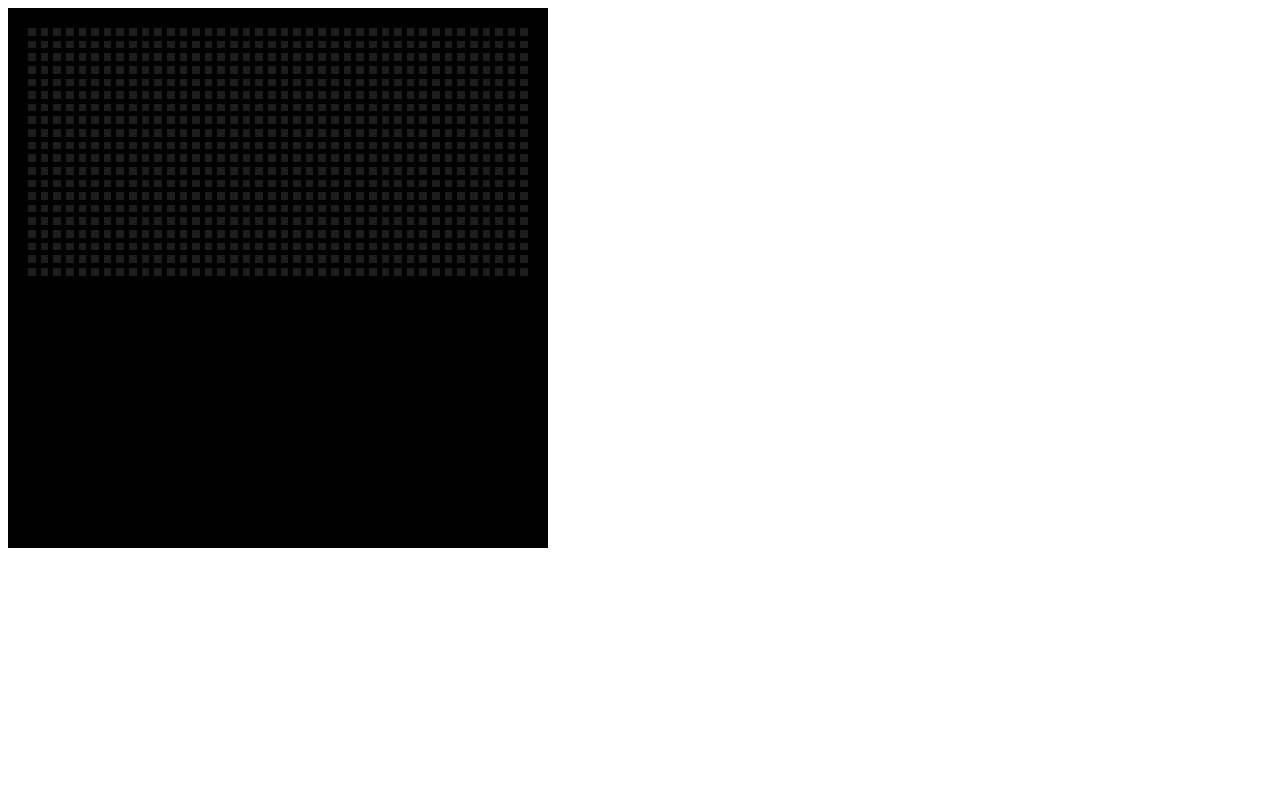
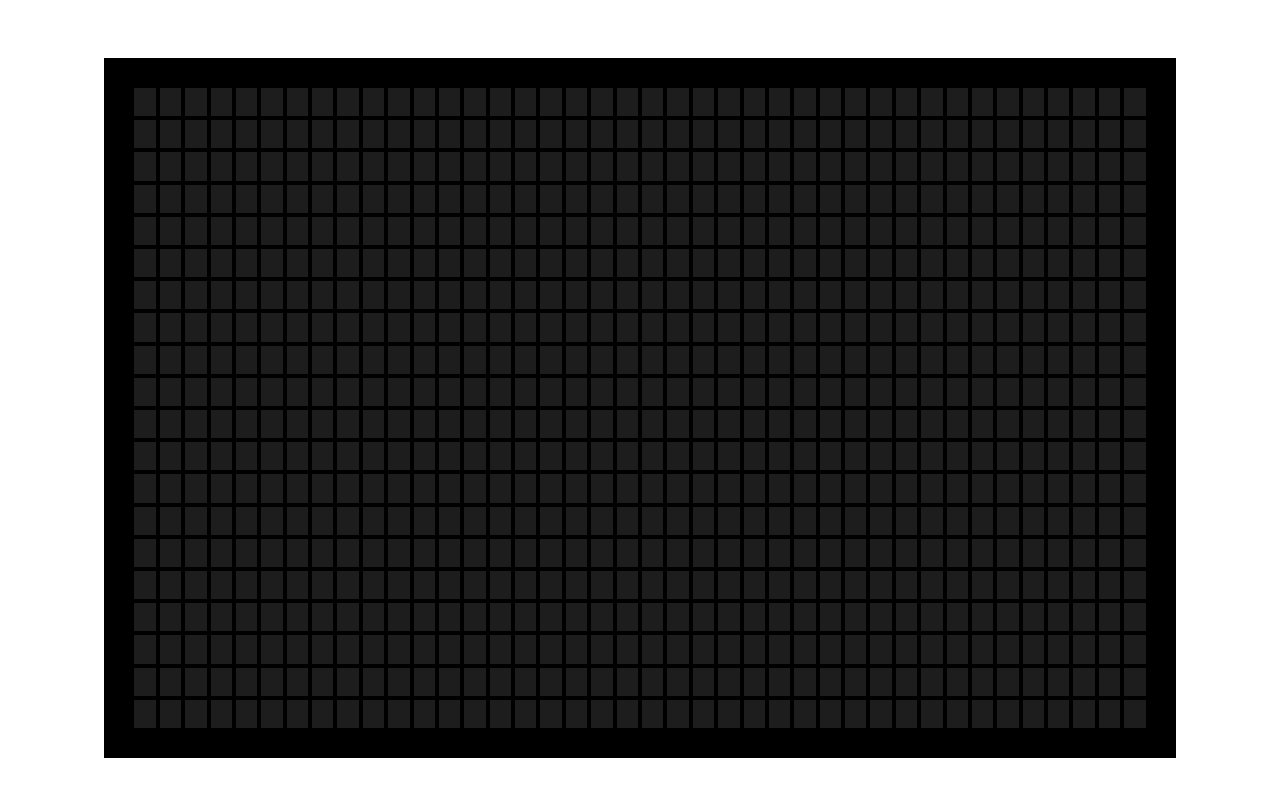
Before and after one commit to acciojob/Color-board-kireetikotturu, a website: page main.html in a window 1280 px wide. Drawn offline with Linux system fonts and the light colour scheme.

Commit message:
created a submission

```diff
--- a/main.html
+++ b/main.html
@@ -8,7 +8,8 @@
 
 <body>
 	<!-- the entire body must be written by student -->
-	<div class="container">
+	<div id="bgContainer" class="container">
+
 	</div>
 
     <script type="text/javascript" src="./script.js">
--- a/script.js
+++ b/script.js
@@ -1,21 +1,21 @@
 //your JS code here. If required.
-	let cont = document.querySelector(".container");
+	let container = document.getElementById("bgContainer");
 
-	for (let i = 0; i < 800; i++) {
-		let box = document.createElement("div");
-		box.classList.add("square");
-		cont.appendChild(box);
+for(let i=0; i<800; i++){
+  let boxDiv = document.createElement("div");
+  boxDiv.setAttribute("class", "boxes");
+  container.appendChild(boxDiv);
 
-		box.addEventListener("mouseover", function () {
-			const r = Math.floor(Math.random() * 255);
-			const g = Math.floor(Math.random() * 255);
-			const b = Math.floor(Math.random() * 255);
-			box.style.backgroundColor = `rgb(${r}, ${g}, ${b})`;
-		});
+  boxDiv.addEventListener("mouseover", ()=>{
+     const r = parseInt(Math.random() * 256);
+     const g = parseInt(Math.random() * 256);
+     const b = parseInt(Math.random() * 256);
+    boxDiv.style.backgroundColor = `rgb(${r}, ${g}, ${b})`;
+  })
+  boxDiv.addEventListener("mouseout", ()=>{
+     setTimeout(()=>{
+      boxDiv.style.backgroundColor = `#1D1D1D`;
+     }, 2000)
+  })
 
-		box.addEventListener("mouseout", function(){
-			setTimeout(function() {
-				box.style.backgroundColor = "rgb(29, 29, 29)"
-			}, 1000);
-		});
-	}
+}
--- a/styles.css
+++ b/styles.css
@@ -1,15 +1,22 @@
 /*  your css code here. If applicable */
+
+body{
+	display: flex;
+	justify-content: center;
+	align-items: center;
+	height: 100vh;
+}
 .container{
-  background-color: black;
-  height: 500px;
-  width: 500px;
-  display: grid;
-  grid-template-columns: repeat(40, 1fr);
-  grid-template-rows: repeat(40, 1fr);
-  padding:20px;
-  gap: 5px;
+	width: 80%;
+	background-color: black;
+	height: 80%;
+	display: grid;
+	grid-template-columns: repeat(40, 1fr);
+	grid-template-rows: repeat(20, 1fr);
+	gap: 4px;
+	padding: 30px;
 }
-.square{
-  background-color: rgb(29, 29, 29);
-  transition: background-color 1s ease;
+
+.boxes{
+	background-color: #1D1D1D;
 }
```
